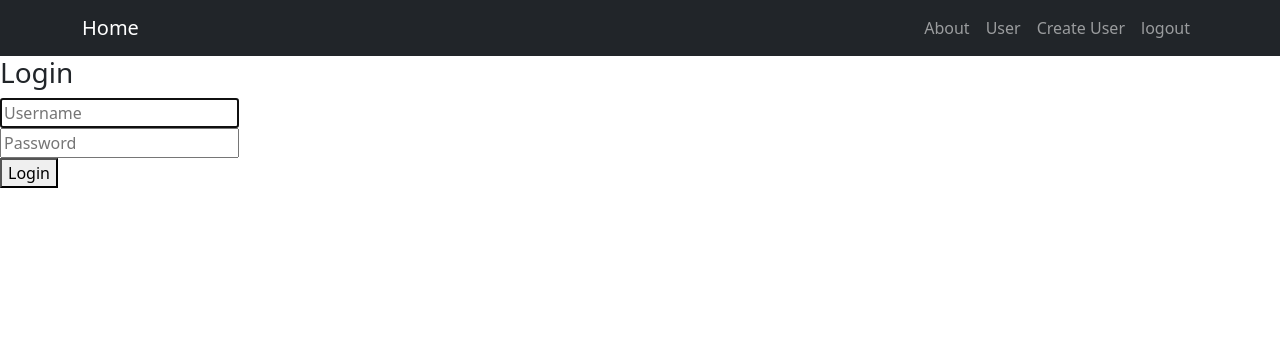
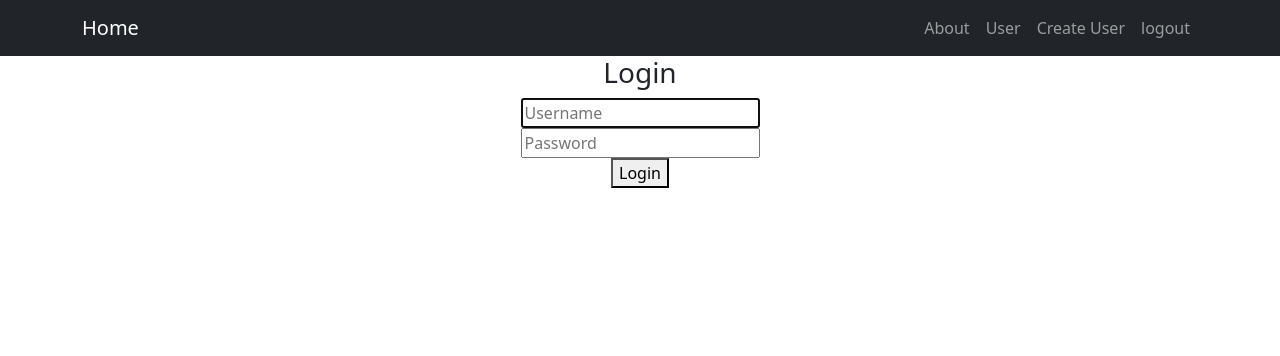
Before and after one commit to jimmy0412/AD_website, a Flask app: page /create_user in a window 1280 px wide. Shown: the top 356 px of the page. Run offline with Flask 3, Linux system fonts and the light colour scheme; some libraries are stand-ins or nearby versions.

Commit message:
edit login html

```diff
--- a/app/templates/create_user.html
+++ b/app/templates/create_user.html
@@ -1,6 +1,6 @@
 {% extends "base.html" %} {% block content %}
-<div class="column is-4 is-offset-4">
-
+<div class="container text-center">
+    <div class=".col-6 .col-md-4">
         <h3 class="title">Login</h3>
         <div class="box">
             <form method="POST" action="/login">
@@ -21,4 +21,7 @@
         </div>
     </div>
 
+</div>
+
+
 {% endblock %}
```
Lines whose indentation alone changed are shown as unchanged.
